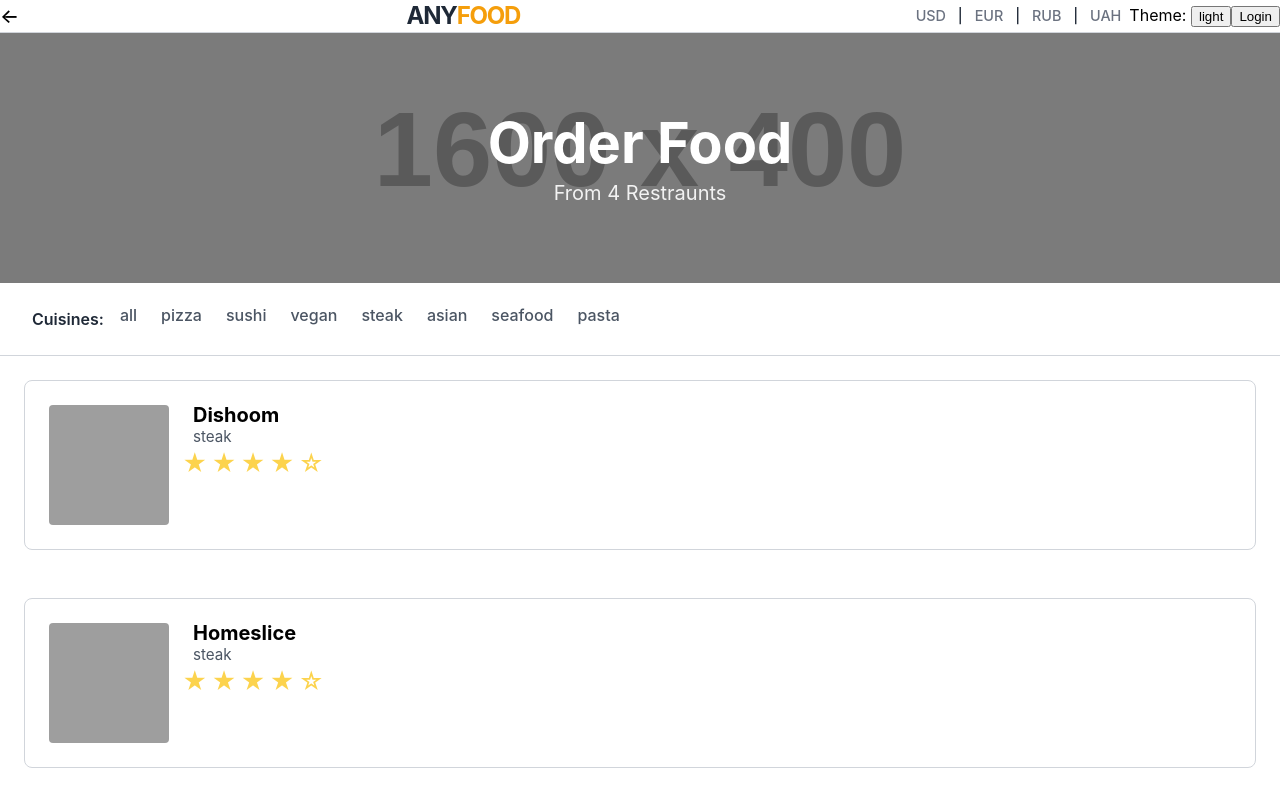
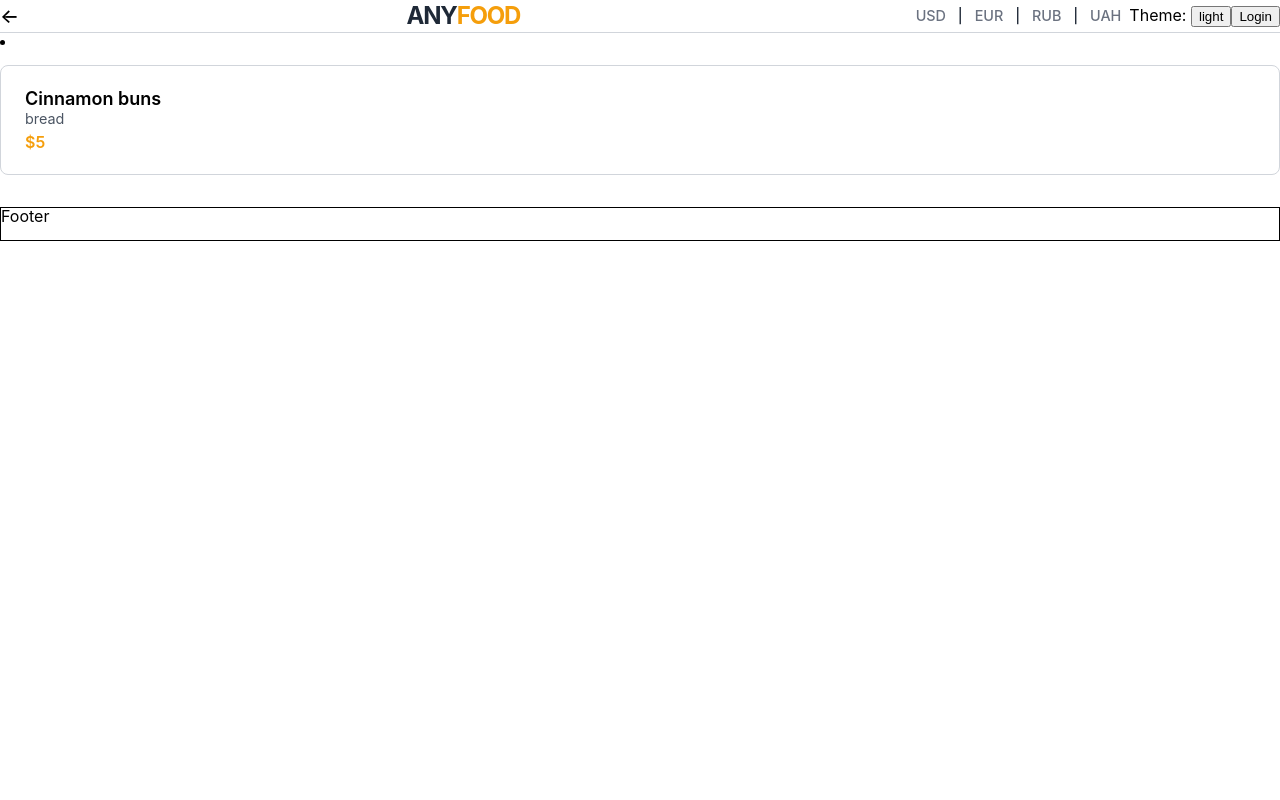
Before and after one commit to besthalfofthedevil/react1205, a React (Vite) app: page /dish/08c9ffa0-d003-4310-9e15-20978743296e in a window 1280 px wide. Shown: the top 800 px of the page. Built offline with nearby package versions, Linux system fonts and the light colour scheme; grey boxes are pictures that could not be loaded.

Commit message:
Add DishPage

```diff
--- /dev/null
+++ b/src/components/DishPage/DishPage.tsx
@@ -0,0 +1,8 @@
+import { useParams } from "react-router";
+import { MenuListItem } from "../Menu/menu-list-item";
+
+export const DishPage = () => {
+  const { dishId = "" } = useParams();
+
+  return <MenuListItem key={dishId} dishId={dishId} />;
+};
--- a/src/components/Menu/menu.tsx
+++ b/src/components/Menu/menu.tsx
@@ -1,13 +1,17 @@
+import { NavLink } from "react-router";
 import { MenuListItem } from "./menu-list-item";
 import styles from "./menu.module.css";
 
 export const Menu = ({ menu }: { menu: string[] }) => {
-
   return (
     <section className={styles.menu}>
       <ul>
         {menu.map((dishId) => {
-          return <MenuListItem key={dishId} dishId={dishId} />;
+          return (
+            <NavLink key={dishId} to={"/dish/" + dishId}>
+              <MenuListItem key={dishId} dishId={dishId} />
+            </NavLink>
+          );
         })}
       </ul>
     </section>
--- a/src/main.tsx
+++ b/src/main.tsx
@@ -8,12 +8,12 @@ import { store } from "./store";
 import { Provider } from "react-redux";
 import { BrowserRouter, Navigate, Route, Routes } from "react-router";
 import { HomePage } from "./pages/HomePage/HomePage";
-import { Cart } from "./components/Cart/Cart";
 import { RestaurantsPage } from "./pages/RestaurantsPage/RestaurantsPage";
 import { RestaurantPage } from "./pages/RestaurantPage/RestaurantPage";
 import { RestaurantMenuPage } from "./components/RestaurantMenuPage/RestaurantMenuPage";
 import { RestaurantReviewsPage } from "./components/RestaurantReviewsPage/RestaurantReviewsPage";
 import { CartContainer } from "./components/CartContainer/CartContainer";
+import { DishPage } from "./components/DishPage/DishPage";
 
 const rootElement = document.getElementById("root");
 if (!rootElement) {
@@ -41,7 +41,7 @@ const App = () => {
                   <Route path="menu" element={<RestaurantMenuPage />} />
                 </Route>
 
-                <Route path="/dish/:dishId" element={<HomePage />} />
+                <Route path="/dish/:dishId" element={<DishPage />} />
 
                 {/* <Route path="/cart" element={<Cart />} /> */}
               </Routes>
```
Also changed, not shown: src/components/DishPage/DishPage.module.css (added).
